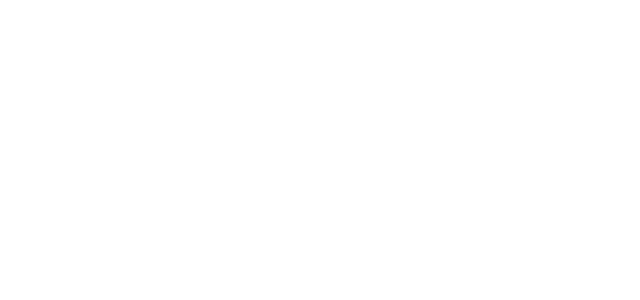
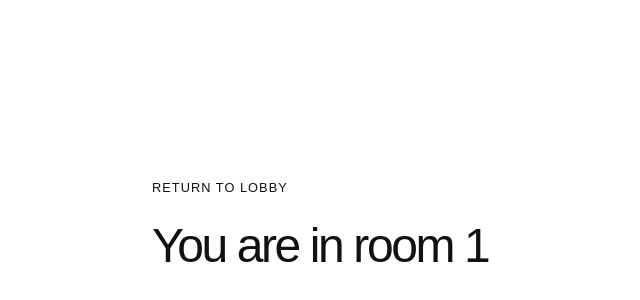
Before and after one commit to ako3131/renamed, an Angular app: page /waiting/1 in a window 1280 px wide. Before the commit this address led to /. Shown: the part 176-476 px from the top of the page, without its empty margins (28-668 px from the left). Built offline with nearby package versions, Linux system fonts and the light colour scheme.

Commit message:
Enter and leave a room from lobby

```diff
--- a/src/app/app.routes.ts
+++ b/src/app/app.routes.ts
@@ -2,6 +2,7 @@
 
 import { LoginComponent } from './pages/login/login.component';
 import { LobbyComponent } from './pages/lobby/lobby.component';
+import { WaitingComponent } from './pages/waiting/waiting.component';
 
 export const routes: Routes = [
     {
@@ -11,5 +12,9 @@
     {
         path: 'lobby',
         component: LobbyComponent
+    },
+    {
+        path: 'waiting/:roomname',
+        component: WaitingComponent
     }
 ];
--- a/src/app/models/game.model.ts
+++ b/src/app/models/game.model.ts
@@ -6,7 +6,6 @@
 }
 
 export interface Game {
-    roomId: string;
     roomName: string;
     phase: GamePhase;
     answers: string[];
--- a/src/app/pages/lobby/lobby.component.html
+++ b/src/app/pages/lobby/lobby.component.html
@@ -12,8 +12,8 @@
 			</p>
 		</header>
 
-		<section class="card" (ngSubmit)="enterGame()">
-			<label class="visually-hidden" for="room-action">
+		<form class="card" (ngSubmit)="enterGame()">
+			<label class="visually-hidden" for="roomname">
 				Join or create room
 			</label>
 
@@ -31,10 +31,10 @@
 			/>
 
 			<div class="actions">
-				<button class="action-button" type="button">
+				<button class="action-button" type="submit">
 					Join or Create Room
 				</button>
 			</div>
-		</section>
+		</form>
 	</section>
 </main>
--- a/src/app/pages/lobby/lobby.component.ts
+++ b/src/app/pages/lobby/lobby.component.ts
@@ -1,5 +1,6 @@
 import { Component, signal } from '@angular/core';
 import { FormsModule } from '@angular/forms';
+import { inject } from '@angular/core';
 import { Router } from '@angular/router';
 import { PlayerSessionService } from '../../services/player-session.service';
 import { RoomService } from '../../services/room.service';
@@ -31,16 +32,21 @@
     this.totalGamesStr = `${games} ${games === 1 ? 'game' : 'games'}`;
   }
 
-  enterGame(): void {
+  async enterGame(): Promise<void> {
+    console.log('cloicked')
     const roomname = this.roomname().trim();
 
     if (!roomname || !this.user) {
       return;
     }
 
-    RoomService.createOrJoinRoom(roomname, this.user);
+    const game = RoomService.createOrJoinRoom(roomname, this.user);
 
-    this.router.navigate(['/waiting']);
+    if (!game) return;
+
+    console.log('sneding to', game.roomName);
+
+    await this.router.navigate(['/waiting', game.roomName]);
   }
 
   returnToLogin(): void {
--- /dev/null
+++ b/src/app/pages/waiting/waiting.component.css
@@ -0,0 +1,184 @@
+:host {
+	display: block;
+	min-height: 100dvh;
+	font-family: Arial, Helvetica, sans-serif;
+	color: #111;
+	background: #fff;
+}
+
+:host ::ng-deep body {
+	margin: 0;
+	min-height: 100dvh;
+	background: #fff;
+}
+
+.shell {
+	min-height: 100dvh;
+	display: grid;
+	place-items: center;
+	padding: 1.5rem;
+}
+
+.panel {
+	width: min(100%, 920px);
+	display: grid;
+	gap: 1.5rem;
+}
+
+.header {
+	display: grid;
+	gap: 0.65rem;
+}
+
+.header-row {
+	display: flex;
+	align-items: center;
+	justify-content: space-between;
+	gap: 1rem;
+}
+
+.back-button {
+	border: 0;
+	padding: 0;
+	background: transparent;
+	color: inherit;
+	font: inherit;
+	font-size: 0.8rem;
+	text-transform: uppercase;
+	letter-spacing: 0.08em;
+	cursor: pointer;
+	display: inline-flex;
+	align-items: center;
+	gap: 0.45rem;
+	white-space: nowrap;
+}
+
+.back-button:hover {
+	text-decoration: underline;
+	text-underline-offset: 0.2em;
+}
+
+.back-arrow {
+	font-size: 1rem;
+	line-height: 1;
+}
+
+.header h1 {
+	margin: 0;
+	font-size: clamp(2rem, 4vw, 3rem);
+	line-height: 1;
+	letter-spacing: -0.05em;
+}
+
+.eyebrow {
+	margin: 0 0 0.5rem;
+	font-size: 0.8rem;
+	text-transform: uppercase;
+	letter-spacing: 0.08em;
+}
+
+.description {
+	max-width: 60ch;
+	margin: 0.75rem 0 0;
+	line-height: 1.5;
+}
+
+.grid {
+	display: grid;
+	grid-template-columns: repeat(2, minmax(0, 1fr));
+	gap: 1rem;
+}
+
+.card {
+	border: 1px solid #111;
+	border-radius: 0;
+	padding: 1rem;
+	display: grid;
+	gap: 0.75rem;
+}
+
+.status-card p {
+	margin: 0;
+	font-size: 0.8rem;
+	text-transform: uppercase;
+	letter-spacing: 0.08em;
+}
+
+.status-card span {
+	font-size: clamp(1.5rem, 3vw, 2.25rem);
+	font-weight: 700;
+	letter-spacing: -0.05em;
+}
+
+.text-input {
+	width: 100%;
+	border: 1px solid #111;
+	border-radius: 0;
+	padding: 0.85rem 0.95rem;
+	font: inherit;
+	font-size: 1rem;
+	color: #111;
+	background: #fff;
+	outline: none;
+}
+
+.text-input:focus {
+	outline: 2px solid #111;
+	outline-offset: 2px;
+}
+
+.actions {
+	display: flex;
+	flex-wrap: wrap;
+	gap: 0.75rem;
+}
+
+.action-button,
+.secondary-button {
+	border: 1px solid #111;
+	border-radius: 0;
+	padding: 0.85rem 1rem;
+	font: inherit;
+	font-size: 1rem;
+	cursor: pointer;
+	background: #fff;
+	color: #111;
+}
+
+.action-button:hover,
+.secondary-button:hover {
+	background: #111;
+	color: #fff;
+}
+
+.visually-hidden {
+	position: absolute;
+	width: 1px;
+	height: 1px;
+	padding: 0;
+	margin: -1px;
+	overflow: hidden;
+	clip: rect(0, 0, 0, 0);
+	white-space: nowrap;
+	border: 0;
+}
+
+@media (max-width: 720px) {
+	.header-row {
+		align-items: flex-start;
+		flex-direction: column;
+	}
+
+	.grid {
+		grid-template-columns: 1fr;
+	}
+
+	.actions {
+		flex-direction: column;
+	}
+
+	.action-button,
+	.secondary-button {
+		width: 100%;
+	}
+}
--- /dev/null
+++ b/src/app/pages/waiting/waiting.component.html
@@ -0,0 +1,12 @@
+<main class="shell">
+  <section class="panel">
+    <div class="header-row">
+        <button class="back-button" type="button" (click)="returnToLobby()">
+            <span>Return to lobby</span>
+        </button>
+    </div>
+    <header class="header">
+      <h1>You are in room {{ roomname }}</h1>
+    </header>
+  </section>
+</main>
--- /dev/null
+++ b/src/app/pages/waiting/waiting.component.ts
@@ -0,0 +1,50 @@
+import { Component, OnDestroy } from '@angular/core';
+import { FormsModule } from '@angular/forms';
+import { ActivatedRoute, Router } from '@angular/router';
+import { PlayerSessionService } from '../../services/player-session.service';
+import { Game } from '../../models/game.model';
+import { User } from '../../models/user.model';
+import { RoomService } from '../../services/room.service';
+
+@Component({
+  selector: 'app-waiting',
+  standalone: true,
+  imports: [FormsModule],
+  templateUrl: './waiting.component.html',
+  styleUrl: './waiting.component.css'
+})
+export class WaitingComponent implements OnDestroy {
+  private hasLeftRoom = false;
+
+  user: User | null = null;
+  game: Game | null = null;
+  username = '';
+  roomname = '';
+  playerid = '';
+
+  ngOnDestroy(): void {
+    this.leaveCurrentRoom();
+  }
+
+  constructor(private router: Router, private route: ActivatedRoute) {
+    this.user = PlayerSessionService.loadUser();
+    this.username = this.user?.username ?? '';
+    this.playerid = this.user?.playerId ?? '';
+
+    this.roomname = this.route.snapshot.paramMap.get('roomname') ?? '';
+    this.game = RoomService.loadRoom(this.roomname);
+  }
+
+  returnToLobby(): void {
+    RoomService.leaveRoom(this.roomname, this.playerid);
+    this.router.navigate(['/lobby']);
+  }
+
+  private leaveCurrentRoom(): void {
+    if (this.hasLeftRoom || !this.user || !this.roomname) return;
+
+    RoomService.leaveRoom(this.roomname, this.user.playerId);
+    this.hasLeftRoom = true;
+  }
+
+}
--- a/src/app/services/room.service.ts
+++ b/src/app/services/room.service.ts
@@ -41,14 +41,14 @@
 
 // Create a new room
 function createRoom(roomCode: string): Game | null {
-    const roomId = crypto.randomUUID();
-    const game: Game = { roomId, roomName: roomCode, phase: 'waiting', answers: [], players: [] };
+    const game: Game = { roomName: roomCode, phase: 'waiting', answers: [], players: [] };
     saveRoom(game);
     return game;
 }
 
 // Given a code, either create or join a preexisting room
 function createOrJoinRoom(roomCode: string, user: User): Game | null {
+    console.log(' createing or joining room', roomCode);
     const existingRoom = loadRoom(roomCode);
 
     if (existingRoom) {
@@ -123,6 +123,7 @@
 export const RoomService = {
     createOrJoinRoom,
     joinRoom,
+    loadRoom,
     leaveRoom,
     totalGames,
     totalPlayers,
```
